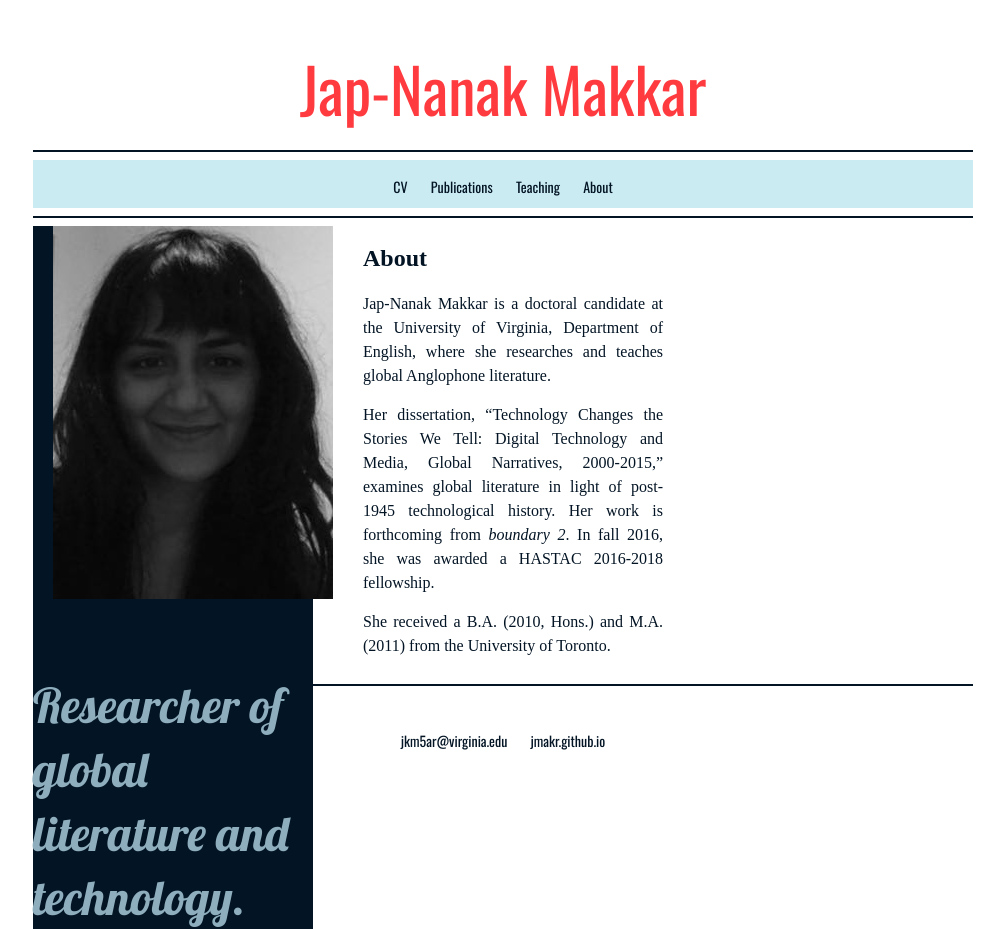
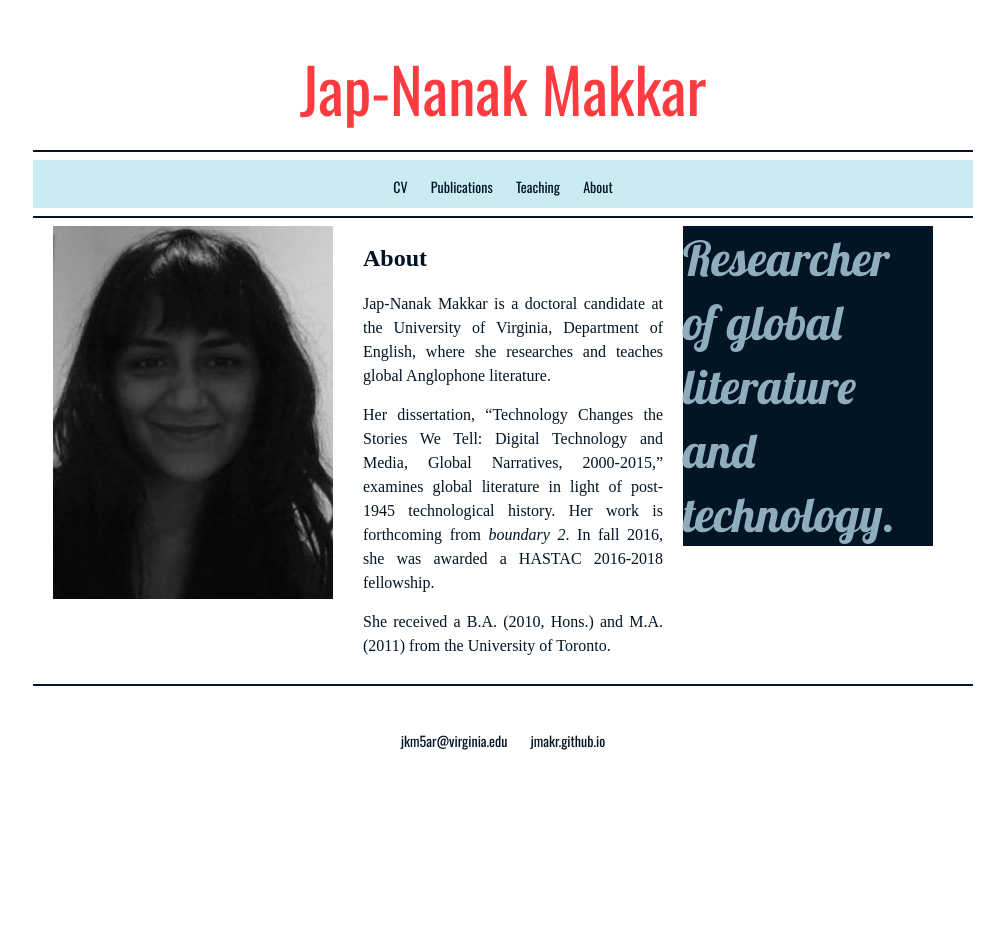
Before and after one commit to jmakr/jmakr.github.io, a Jekyll site: the page built from index.html, in a window 1280 px wide. Shown: the whole page, without its empty margins (137-1141 px from the left). Built offline with Jekyll 4.4.1, drawn with Linux system fonts in a browser that asks for light colours; some web fonts are replaced; after the commit the page ends 900 px from its top, so only the background shows below that.

Commit message:
Update index.html

```diff
--- a/index.html
+++ b/index.html
@@ -8,12 +8,10 @@ title: About
 
 
    <div id="imagebox" class="article grid_4">
-	  <div style="width:300px;">
-	 <div style="text-align:center;">
+
+	<div style="text-align:center;">
 	<img src="Black and white photo 6.jpg">
-
-	  </div>
-	   </div>
+	</div>
 
    </div>
 
@@ -32,8 +30,8 @@ title: About
 
 
 
-	<div id="blurb">
-	<div style="width:280px;">
+	<div id="blurb" class="article grid_3">
+	<div style="width:250px;">
 	<p3>Researcher of global literature and technology.</p3>
 
 	</div>
```
